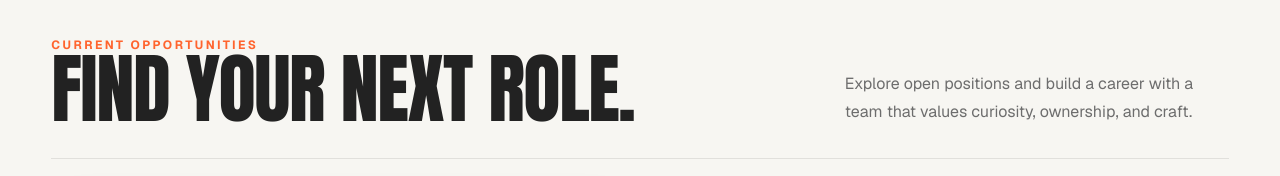
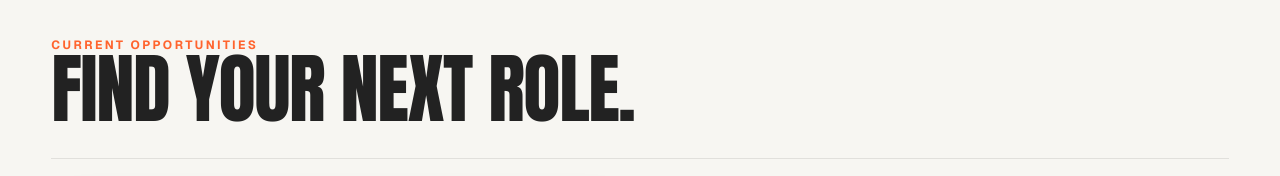
Before and after one commit to rubelrana123/orisyn_limited, a Next.js app: page /career in a window 1280 px wide. Shown: the part 613-789 px from the top of the page. Built offline with nearby package versions, Linux system fonts and the light colour scheme; no server answers.

Commit message:
update fav

```diff
--- a/app/(landing)/career/page.tsx
+++ b/app/(landing)/career/page.tsx
@@ -30,7 +30,7 @@ export default function CareerPage() {
               <p className="text-xs font-bold uppercase tracking-[0.2em] text-primary">Current opportunities</p>
               <h2 className="mt-4 text-[clamp(3rem,6vw,6rem)] uppercase text-charcoal">Find your next role.</h2>
             </div>
-            <p className="max-w-sm text-sm leading-7 text-muted sm:text-base">Explore open positions and build a career with a team that values curiosity, ownership, and craft.</p>
+            {/* <p className="max-w-sm text-sm leading-7 text-muted sm:text-base">Explore open positions and build a career with a team that values curiosity, ownership, and craft.</p> */}
           </div>
           <div className="mt-9 grid gap-6 lg:grid-cols-2">
             {careerData.map((job) => (
```
